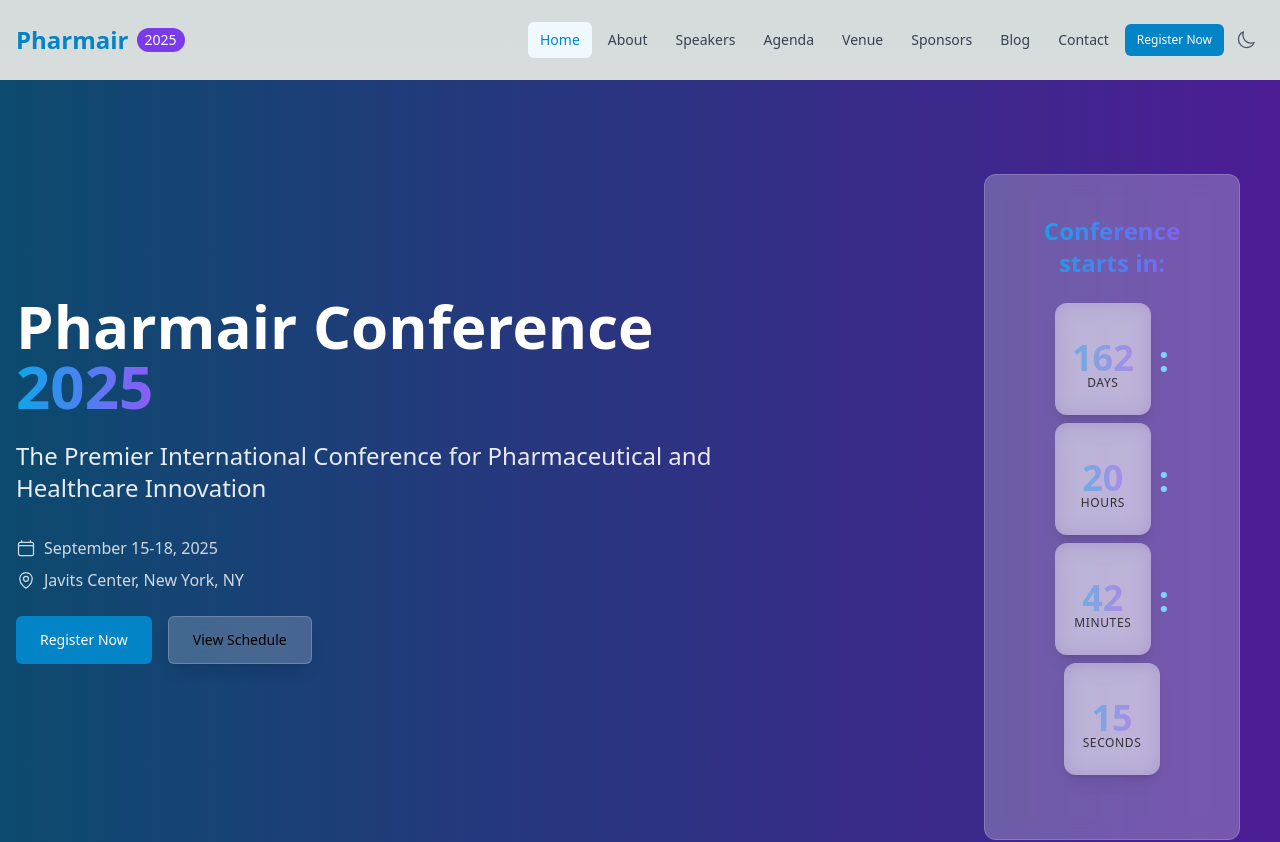
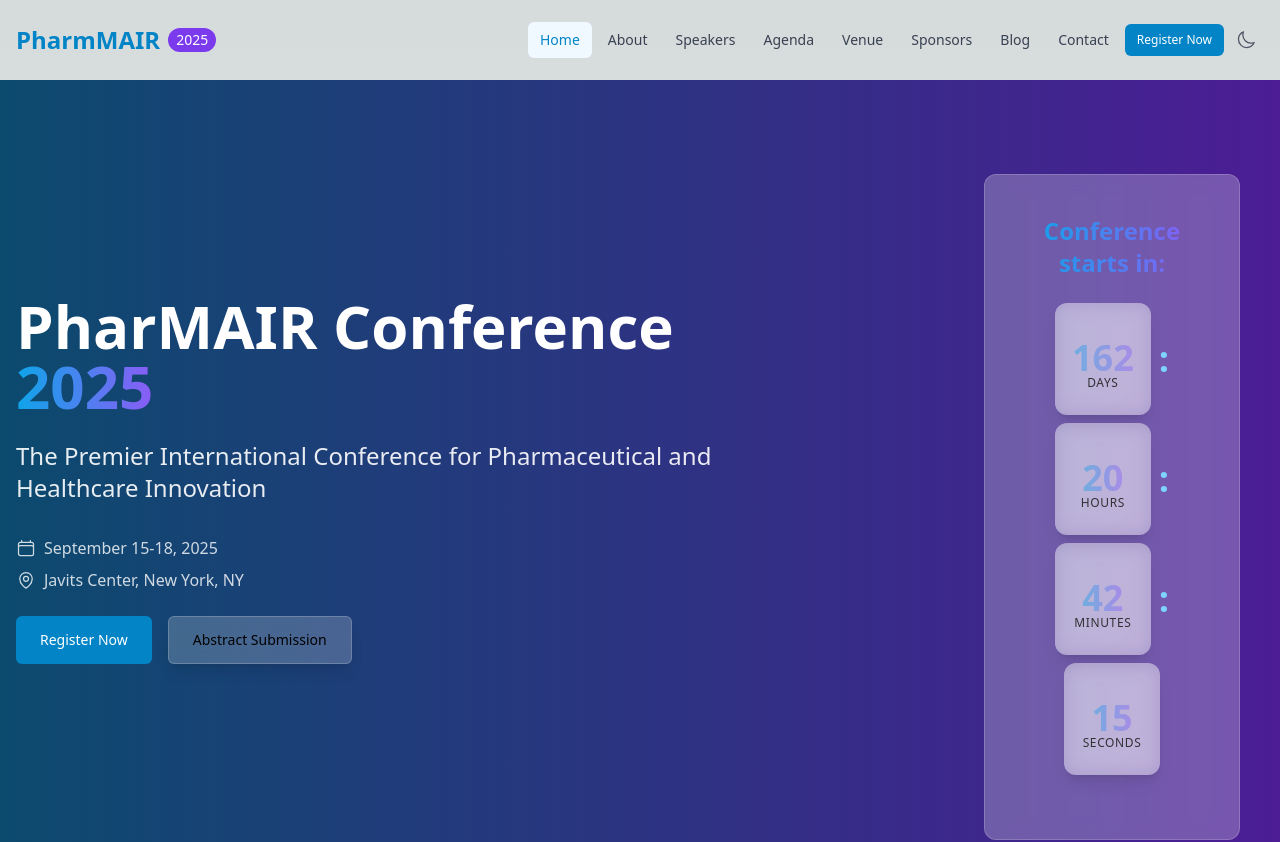
Before and after one commit to ravindrasirvi609/Pharmair, a Next.js app: page / in a window 1280 px wide. Shown: the top 842 px of the page. Built offline with nearby package versions, Linux system fonts and the light colour scheme.

Commit message:
feat: Update conference branding and navigation links for clarity

```diff
--- a/src/app/page.tsx
+++ b/src/app/page.tsx
@@ -60,7 +60,7 @@ export default function Home() {
             transition={{ duration: 0.8 }}
           >
             <h1 className="text-4xl md:text-5xl lg:text-6xl font-bold text-white mb-6">
-              <span className="block">Pharmair Conference</span>
+              <span className="block">PharMAIR Conference</span>
               <span className="text-gradient bg-gradient-to-r from-blue-200 via-white to-blue-100">
                 {conferenceYear}
               </span>
@@ -94,9 +94,10 @@ export default function Home() {
                 variant="glass"
                 size="lg"
                 animate
-                onClick={() => (window.location.href = "/agenda")}
+                onClick={() => (window.location.href = "/abstract-submission")}
+                className="border-white/20 dark:border-gray-700/30"
               >
-                View Schedule
+                Abstract Submission
               </Button>
             </div>
           </motion.div>
--- a/src/components/layout/NavBar.tsx
+++ b/src/components/layout/NavBar.tsx
@@ -89,7 +89,7 @@ const NavBar: React.FC = () => {
           {/* Logo */}
           <Link href="/" className="flex items-center space-x-2">
             <span className="text-2xl font-bold text-primary-600 dark:text-primary-400">
-              Pharmair
+              PharmMAIR
             </span>
             <span className="text-sm bg-secondary-600 dark:bg-secondary-700 text-white px-2 py-0.5 rounded-full">
               2025
```
